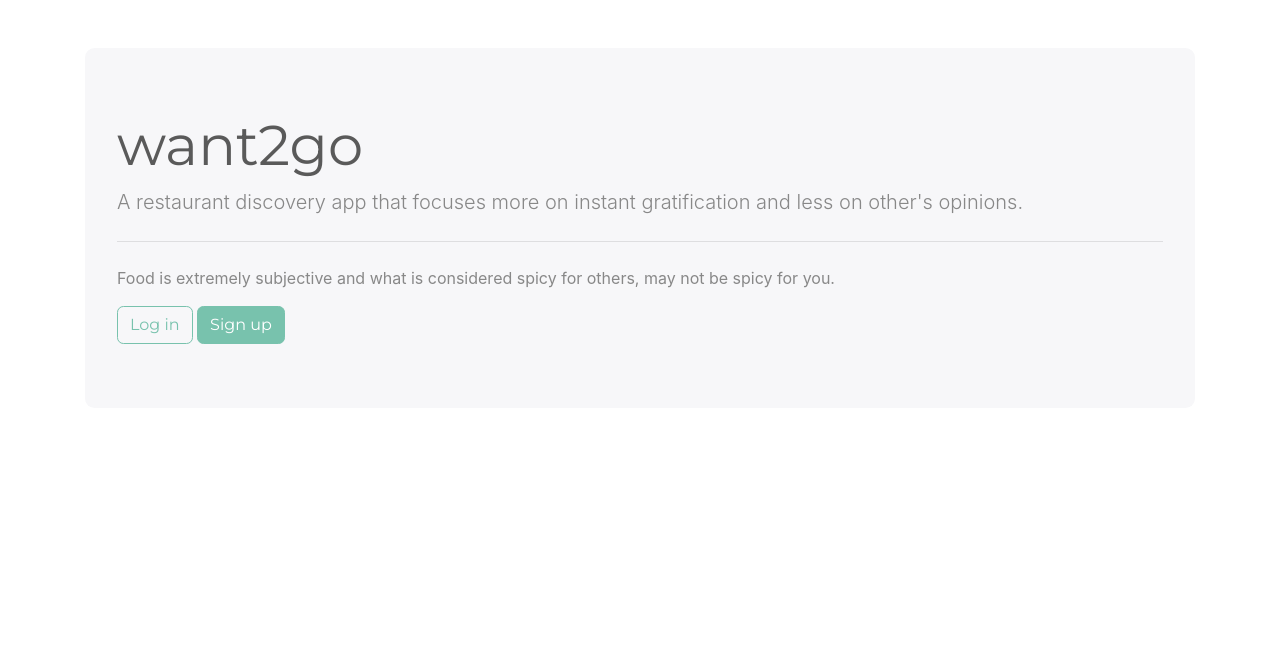
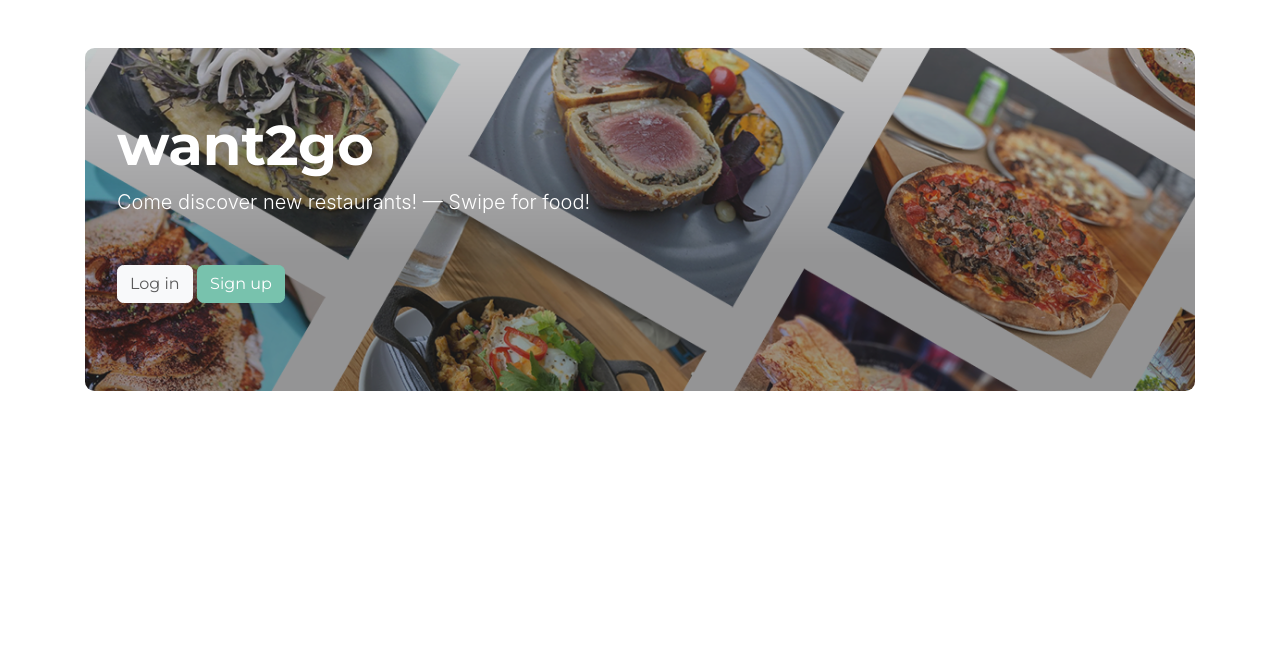
Before and after one commit to brian-trann/sb-capstone-want2go, a Flask app: page / in a window 1280 px wide. Shown: the part 56-704 px from the top of the page. Run offline with Flask 2, Linux system fonts and the light colour scheme; parts of the project's set-up code (start-up, migrations or seed data) failed here and were passed over; some libraries are stand-ins or nearby versions.

Commit message:
change copy, background img, small improvements

```diff
--- a/api.py
+++ b/api.py
@@ -93,7 +93,7 @@ def dislike_restaurant():
     db.session.commit()
     return jsonify({"restaurant":"disliked"})
 
-@api.route('/user/likes', methods=['GET'])
+@api.route('/user/likes_dislikes', methods=['GET'])
 def get_user_likes_dislikes():
     '''returns likes and dislikes. to be used for filtering'''
     if not g.user:
--- a/app.py
+++ b/app.py
@@ -154,7 +154,7 @@ def restaurant_likes():
     """Table showing all restaurants??? """
     if not g.user:
         return redirect("/")
-    return render_template('likes.html')
+    return render_template('/likes/likes.html')
 
 @app.route('/areas', methods=["GET","POST"])
 def show_areas():
--- a/helpers.py
+++ b/helpers.py
@@ -1,7 +1,7 @@
 import requests
 import os
-# from secrets import PRIVATE_API_KEY
-PRIVATE_API_KEY = os.environ.get('PRIVATE_API_KEY')
+from secrets import PRIVATE_API_KEY
+# PRIVATE_API_KEY = os.environ.get('PRIVATE_API_KEY')
 
 def place_search_request(city:str,state:str,key=PRIVATE_API_KEY):
     '''place_search_request() sends a GET request to the Google Place Search API
--- a/static/helpers.js
+++ b/static/helpers.js
@@ -12,7 +12,7 @@ const getGooglePhoto = async (photoRef) => {
 	return data;
 };
 const getUserLikesDislikes = async () => {
-	const res = await fetch('/api/user/likes');
+	const res = await fetch('/api/user/likes_dislikes');
 	const data = await res.json();
 	const likesDislikes = [ ...data.likes, ...data.dislikes ];
 	return likesDislikes;
--- a/static/stylesheets/style.css
+++ b/static/stylesheets/style.css
@@ -22,3 +22,7 @@
     height: 600px;
     object-fit:cover
 }
+.jumbotron{
+    background-image: linear-gradient(to bottom, rgba(0,0,0,0.2) 0%,rgba(0,0,0,0.4) 60%), url('../images/bg-1200-50p-4.png');
+    background-size: cover;
+}
--- a/templates/index.html
+++ b/templates/index.html
@@ -5,13 +5,14 @@
 {% block content %}
 
     <div class="jumbotron mt-5">
-        <h1 class="display-4">want2go</h1>
-        <p class="lead">A restaurant discovery app that focuses more on instant gratification and less on other's opinions.</p>
-        <hr class="my-4">
-        <p>Food is extremely subjective and what is considered spicy for others, may not be spicy for you.</p>
-        <a class="btn btn-outline-primary" href="/login" role="button">Log in</a>
-        <a class="btn btn-primary" href="/signup" role="button">Sign up</a>
+        <h1 class="display-4 text-white font-weight-bold">want2go</h1>
+        <p class="lead mb-5 text-white">Come discover new restaurants! &mdash; Swipe for food!</p>
+
+
+        <a class="btn btn-light mb-4" href="/login" role="button">Log in</a>
+        <a class="btn btn-primary mb-4" href="/signup" role="button">Sign up</a>
       </div>
 
 
+
 {% endblock %}
```
Also changed, not shown: static/images/background-1200.jpg (added), static/images/background-800.jpg (added), static/images/background.jpg (added), static/images/bg-1200-50p-2.png (added), static/images/bg-1200-50p-3.png (added), static/images/bg-1200-50p-4.png (added), templates/likes/likes.html (renamed from templates/likes.html).
